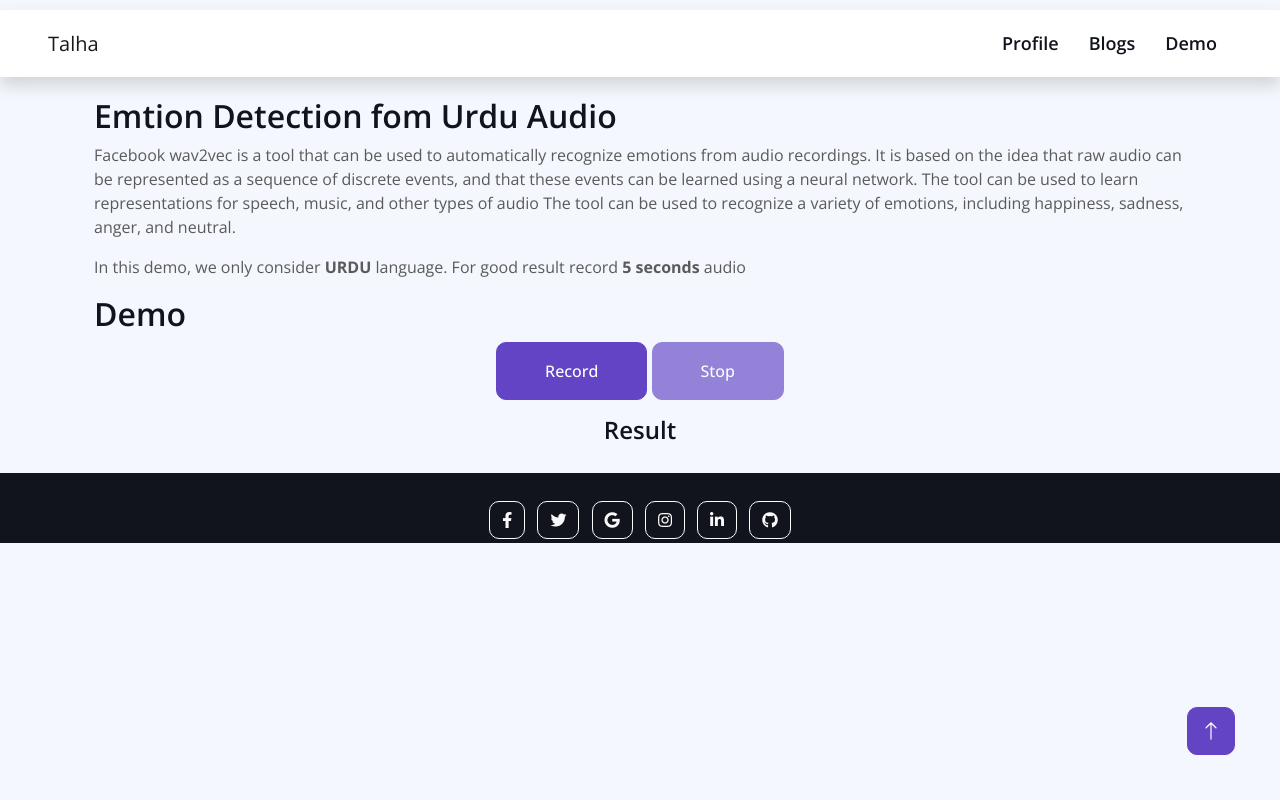
After one commit to talhaanwarch/portfolio, a Django app: page /demo/audio/ in a window 1280 px wide. The commit adds this page. Run offline with Django 3.2, Linux system fonts and the light colour scheme; parts of the project's set-up code (start-up, migrations or seed data) failed here and were passed over; some libraries are stand-ins or nearby versions.

Commit message:
add demo and ajax

```diff
--- a/portfolio_app/requirements.txt
+++ b/portfolio_app/requirements.txt
@@ -11,3 +11,4 @@ requests
 django-storages
 boto3
 django-htmlmin
+httpx
--- a/portfolio_app/sub_app/static/css/style.css
+++ b/portfolio_app/sub_app/static/css/style.css
@@ -488,6 +488,8 @@ body{
     background-clip: border-box;
     border: 1px solid #e6e4e9;
     border-radius: 8px;
+    margin-bottom: 15px;
+
 }
 
 .card .card-header.no-border {
@@ -799,3 +801,13 @@ Usage: codyhouse.co/license
 .character-count__helper--dynamic {
   display: block;
 }
+
+.blog-header{
+  transition: 0.5s;
+  position: fixed;
+  top: 0;
+  right: 0;
+  left: 0;
+  z-index: 1030;
+  display: block !important;
+}
--- /dev/null
+++ b/portfolio_app/sub_app/static/js/demo_audio_ajax.js
@@ -0,0 +1,60 @@
+navigator.mediaDevices.getUserMedia({audio:true})
+.then(stream => {handlerFunction(stream)})
+
+
+      function handlerFunction(stream) {
+      rec = new MediaRecorder(stream);
+      rec.ondataavailable = e => {
+        audioChunks.push(e.data);
+        if (rec.state == "inactive"){
+          let blob = new Blob(audioChunks,{type: 'audio/ogg; codecs=opus' });
+          recordedAudio.src = URL.createObjectURL(blob);
+          recordedAudio.controls=true;
+          recordedAudio.autoplay=true;
+          console.log(blob)
+          sendData(blob)
+        }
+      }
+    }
+          function sendData( blob ) {
+            var reader = new FileReader();
+            reader.onload = function(event){
+              var fd = {};
+              fd["fname"] = "test.wav";
+              fd["data"] = event.target.result;
+              fd["csrfmiddlewaretoken"]=$('input[name=csrfmiddlewaretoken]').val()
+              $.ajax({
+                type: 'POST',
+                url: '/demo/audio/',
+                data: fd,
+                dataType: 'text'
+              }).done(function(data) {
+                  // wrtie here the output
+                  for (let i=0;i<4;i++)
+                  {
+                    console.log( data[i])
+                  }
+                  document.getElementById("result").innerText=data;
+              });
+            };
+            reader.readAsDataURL(blob);
+          }
+
+
+
+
+  record.onclick = e => {
+    // console.log('I was clicked')
+    record.disabled = true;
+    record.style.backgroundColor = "red"
+    stopRecord.disabled=false;
+    audioChunks = [];
+    rec.start();
+  }
+  stopRecord.onclick = e => {
+    // console.log("I was clicked")
+    record.disabled = false;
+    stop.disabled=true;
+    record.style.backgroundColor = "green"
+    rec.stop();
+  }
--- a/portfolio_app/sub_app/templates/base.html
+++ b/portfolio_app/sub_app/templates/base.html
@@ -6,13 +6,12 @@
     <title> {% block title %} {% endblock %}</title>
     <meta name="description" content="{% block description %} {% endblock %}">
     <meta content="width=device-width, initial-scale=1.0" name="viewport">
-    <meta content="" name="keywords">
-    <meta content="" name="description">
+    <meta content="{% block keywords %} {% endblock %}" name="keywords">
     {% load static %}
     <!-- Favicon -->
     <link href='{% static "img/favicon.ico" %}' rel="icon">
 
-
+    <link href='{% static "css/demo.css" %}' rel="stylesheet">
 
     <!-- Customized Bootstrap Stylesheet -->
     <link href='{% static "css/bootstrap.min.css" %}' rel="stylesheet">
@@ -41,10 +40,28 @@
             <a href="{% url 'home' %}" class="nav-item nav-link active">Profile</a>
             <a href="{% url 'blog' %}" class="nav-item nav-link">Blogs</a>
             <a href="{% url 'demo' %}" class="nav-item nav-link">Demo</a>
+         </div>
+        </div>
+  </nav>
+  <!-- <nav class="navbar navbar-expand-lg bg-white navbar-light shadow py-lg-0 px-4 px-lg-5 wow fadeIn customnav blog-header" data-wow-delay="0.1s">
+
+    <button type="button" class="navbar-toggler" data-bs-toggle="collapse" data-bs-target="#navbarCollapse">
+        <span class="navbar-toggler-icon"></span>
+    </button>
+    <div class="collapse navbar-collapse justify-content-between py-4 py-lg-0" id="navbarCollapse">
+
+      <a href="index.html" class="navbar-brand bg-secondary py-3 px-4 mx-3 d-none d-lg-block">
+        <h1 class="text-primary fw-bold m-0">Talha</h1>
+      </a>
+      <div class="navbar-nav ms-auto py-0">
+            <a href="#home" class="nav-item nav-link active">Home</a>
+            <a href="#about" class="nav-item nav-link">About</a>
+            <a href="#skill" class="nav-item nav-link">Skills</a>
+            <a href="#project" class="nav-item nav-link">Projects</a>
 
         </div>
-  </nav>
-
+    </div>
+    </nav> -->
 <!-- ---------bav bar end------------ -->
 <div class="container">
   <div class="row" style="margin:20px 0px 20px 0px;">
@@ -139,8 +156,11 @@
 <script src='{% static "lib/lightbox/js/lightbox.min.js" %}'></script>
 
 <!-- Template Javascript -->
-<script src='{% static "js/main.js" %}' ></script>
-<script src='{% static "js/ajax.js" %}' ></script>
+<!-- <script src='{% static "js/main.js" %}' ></script> -->
+{% block page_scripts %} {% endblock %}
+<!-- <script src='{% static "js/ajax.js" %}' ></script> -->
+<!-- <script src='{% static "js/audio.js" %}' ></script> -->
+
 
 </body>
 
--- /dev/null
+++ b/portfolio_app/sub_app/templates/demos/audio.html
@@ -0,0 +1,33 @@
+{%extends 'base.html' %}
+{% load static %}
+{% block title %}  Emotion detection from audio demo {% endblock %}
+{% block description %} Record your voice in urdu and get your emotion classified in a speed {% endblock %}
+
+
+{% block content %}
+
+<h2> Emtion Detection fom Urdu Audio</h2>
+  <p>
+  Facebook wav2vec is a tool that can be used to automatically recognize emotions from audio recordings.
+  It is based on the idea that raw audio can be represented as a sequence of discrete events, and that these events can be learned using a neural network. The tool can be used to learn representations for speech, music, and other types of audio  The tool can be used to recognize a variety of emotions, including happiness, sadness, anger, and neutral.</p>
+  <p>In this demo, we only consider <strong>URDU</strong> language. For good result record <strong>5 seconds</strong> audio</p>
+
+  <h2>Demo</h2>
+  <center>
+  <p>
+    {% csrf_token %}
+
+    <button class="btn btn-primary py-3 px-5" id=record>Record</button>
+    <button class="btn btn-primary py-3 px-5" id=stopRecord disabled>Stop</button>
+  </p>
+  <p>
+    <audio id=recordedAudio></audio>
+  </p>
+  <h4 id="result" > Result</h4>
+</center>
+
+{% endblock %}
+
+{% block page_scripts %}
+<script src='{% static "js/demo_audio_ajax.js" %}' ></script>
+{% endblock %}
--- a/portfolio_app/sub_app/templates/index.html
+++ b/portfolio_app/sub_app/templates/index.html
@@ -1,4 +1,4 @@
-{%extends 'base.html' %}
+<!-- {%extends 'base.html' %} -->
 {% load static %}
 {% block title %} Talha Anwar | Machine Learning Engineer {% endblock %}
 {% block description %} I am Talha Anwar, a data scientist, machine learning engineer with special interest in deep learning, computer vision and nlp {% endblock %}
@@ -67,3 +67,7 @@
     <!-- Map End -->
 
 {% endblock %}
+{% block page_scripts %}
+<script src='{% static "js/contact_ajax.js" %}' ></script>
+<script src='{% static "js/main.js" %}' ></script>
+{% endblock %}
--- a/portfolio_app/sub_app/urls.py
+++ b/portfolio_app/sub_app/urls.py
@@ -4,6 +4,8 @@ from . import views
 urlpatterns = [
     path('',views.home,name='home'),
     path('blog/',views.blog_page,name='blog'),
-    path('demo-nlp/',views.nlp_demo,name='demo'),
+    path('demo/',views.demo_page,name='demo'),
+    path('demo/nlp/',views.nlp_demo,name='nlpdemo'),
+    path('demo/audio/',views.audio_demo,name='audiodemo'),
     path('blog/<slug:slug>', views.single_post),
     ]
```
Also changed, not shown: portfolio_app/sub_app/static/js/contact_ajax.js (added, +34 -0 lines), portfolio_app/sub_app/static/js/demo_nlp_ajax.js (renamed from portfolio_app/sub_app/static/js/ajax.js, +1 -37 lines), portfolio_app/sub_app/templates/demo.html (+27 -51 lines), portfolio_app/sub_app/templates/demos/nlp.html (added, +65 -0 lines), portfolio_app/sub_app/views.py (+44 -1 lines), 1 other file.
